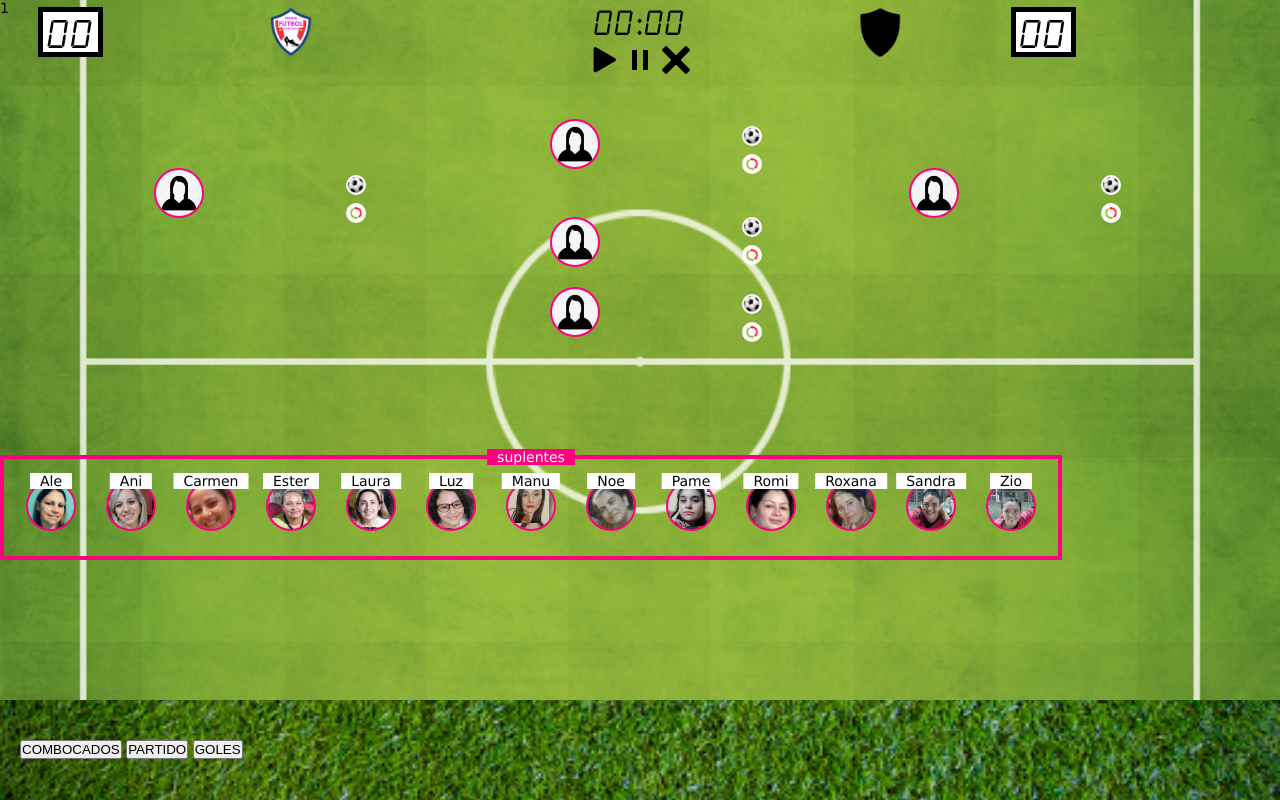
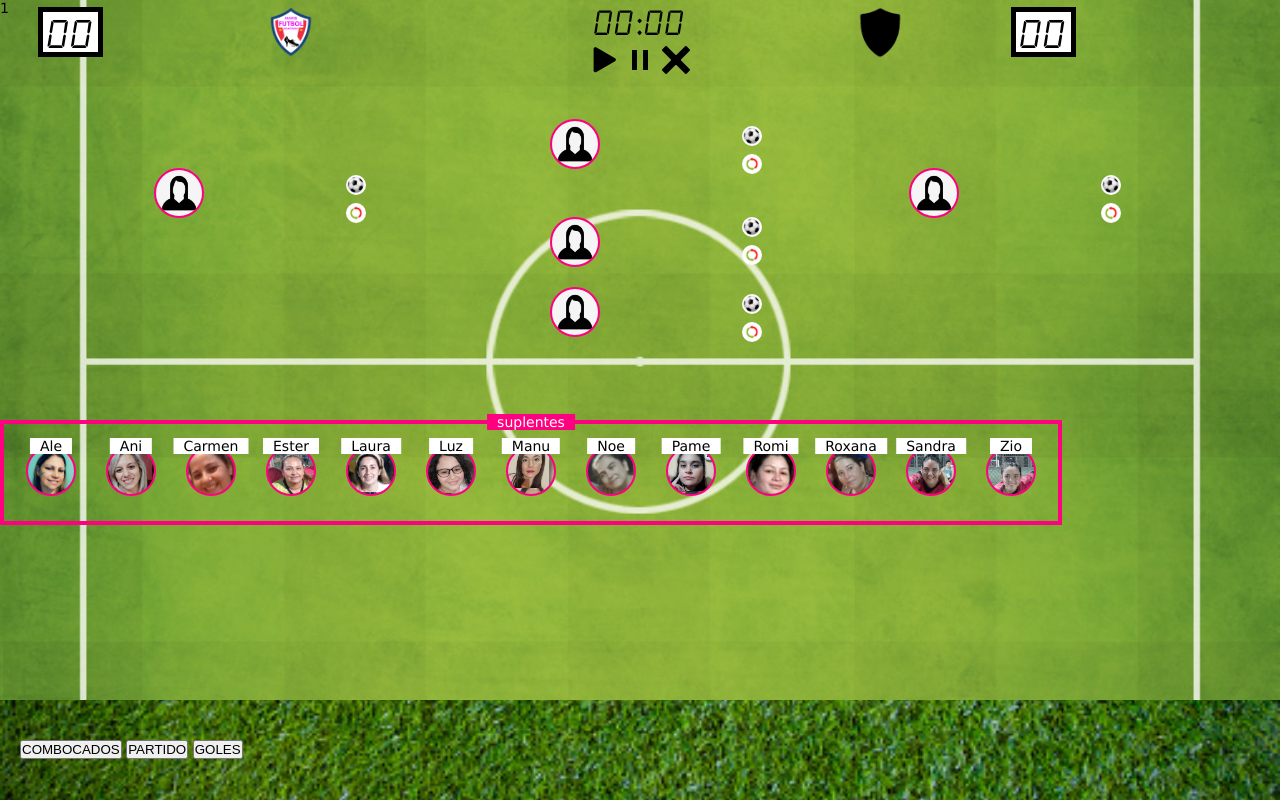
Before and after one commit to mauriciomss/alineacionEquipo, a PHP site: page /partido.html in a window 1280 px wide. Run offline with PHP 8.4, Linux system fonts and the light colour scheme.

Commit message:
commit 18-10-2023 12:26:23

```diff
--- a/assets/style.css
+++ b/assets/style.css
@@ -283,7 +283,7 @@
     .suplentes {
         position: absolute;
         border: 4px solid #FF0080;
-        top: 65%;
+        top: 60%;
         padding: 7px;
     }
     .suplentes:before {
```
